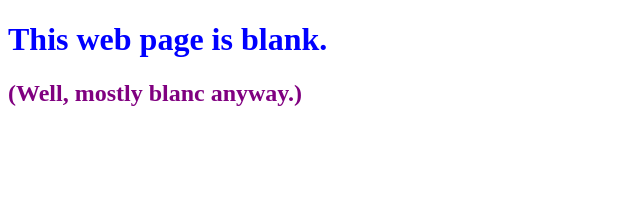
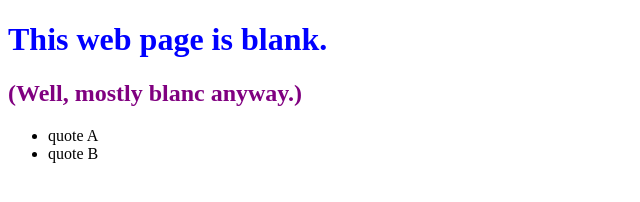
Before and after one commit to erchie/openSAPGITcourse, a plain HTML site: page index.html in a window 1280 px wide. Shown: the whole page, without its empty margins (0-640 px from the left). Drawn offline with Linux system fonts and the light colour scheme.

Commit message:
added list

```diff
--- a/index.html
+++ b/index.html
@@ -9,5 +9,10 @@
 	<h1 style = "color : Blue">This web page is blank.</h1>
 	<h2 style = "color : Purple">(Well, mostly blanc anyway.)</h2>
 
+		<ul>
+			<li>quote A</li>
+			<li>quote B</li>
+		</ul>
+
 	</body>
 </html>
```
